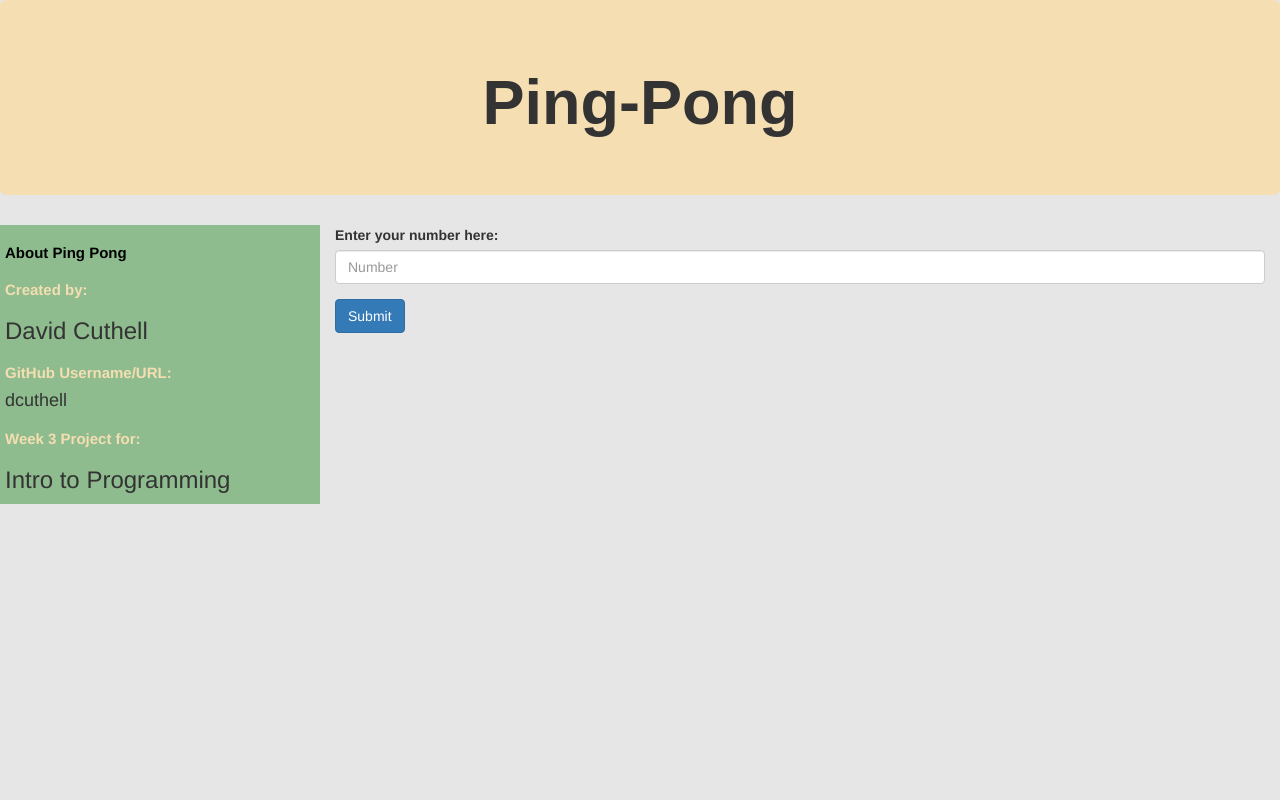
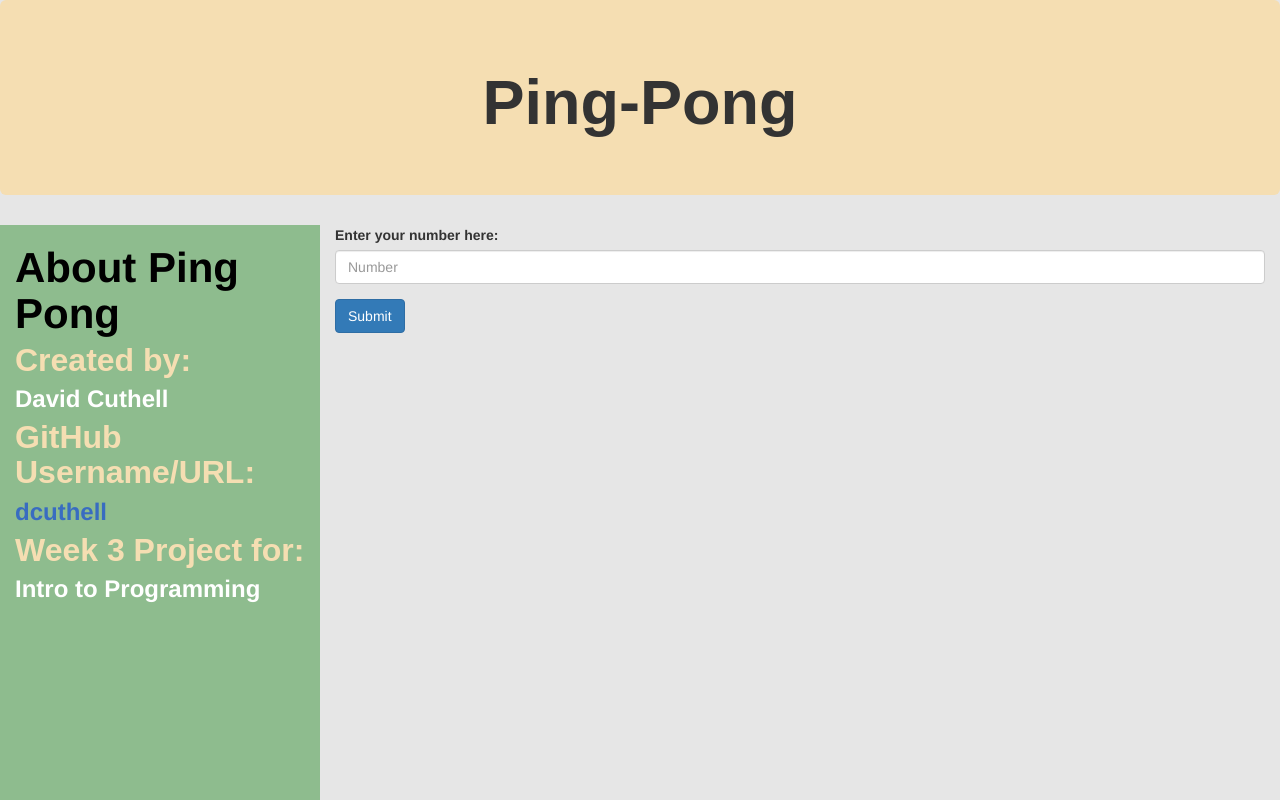
Before and after one commit to dcuthell/ping-pong, a plain HTML site: page index.html in a window 1280 px wide. Shown: the top 800 px of the page. Drawn offline with Linux system fonts and the light colour scheme.

Commit message:
add correct colors and margins for sidebar

```diff
--- a/css/styles.css
+++ b/css/styles.css
@@ -15,19 +15,55 @@ body{
   font-weight: 600;
 }
 
+
 #leftBar{
   background-color: #8EBC8E;
   padding-left: 5px;
+  font-size: 100%;
+  min-height: 800px;
 }
 
 #leftBar h1{
-  font-size: 15px;
+  font-size: 1.05em;
   font-weight: 600;
   color: black;
+  /*padding-top: 0px;
+  margin-top: 0px;*/
+  margin-bottom: 5px;
 }
 
 #leftBar h2{
   color: #F5DEB2;
-  font-size: 15px;
-  font-weight: 600;
+  font-size: .8em;
+  font-weight: 700;
+  padding-top: 0px;
+  margin-top: 0px;
+  margin-bottom: 0px;
+  font-family: sans-serif;
+  /*margin-bottom: -12px;*/
 }
+
+#leftBar h3{
+  color: white;
+  font-size: .6em;
+  font-weight: 700;
+  padding-top: 0px;
+  margin-top: 8px;
+  margin-bottom: 8px;
+}
+
+#leftBar h4{
+  color: #386cc1;
+  font-size: .6em;
+  font-weight: 700;
+  padding-top: 0px;
+  margin-top: 8px;
+  margin-bottom: 8px;
+}
+
+@media screen and (min-width: 768px) {
+  #leftBar{
+    padding-left: 15px;
+    font-size: 40px;
+  }
+}
--- a/index.html
+++ b/index.html
@@ -13,7 +13,7 @@
         <h1 class="display-3">Ping-Pong</h1>
       </div>
     </div>
-    <div class="container-fluid">
+    <div class="container-fluid" id="long">
       <div class="row">
         <div class="col-xs-3" id="leftBar">
           <h1>About Ping Pong</h1>
```
